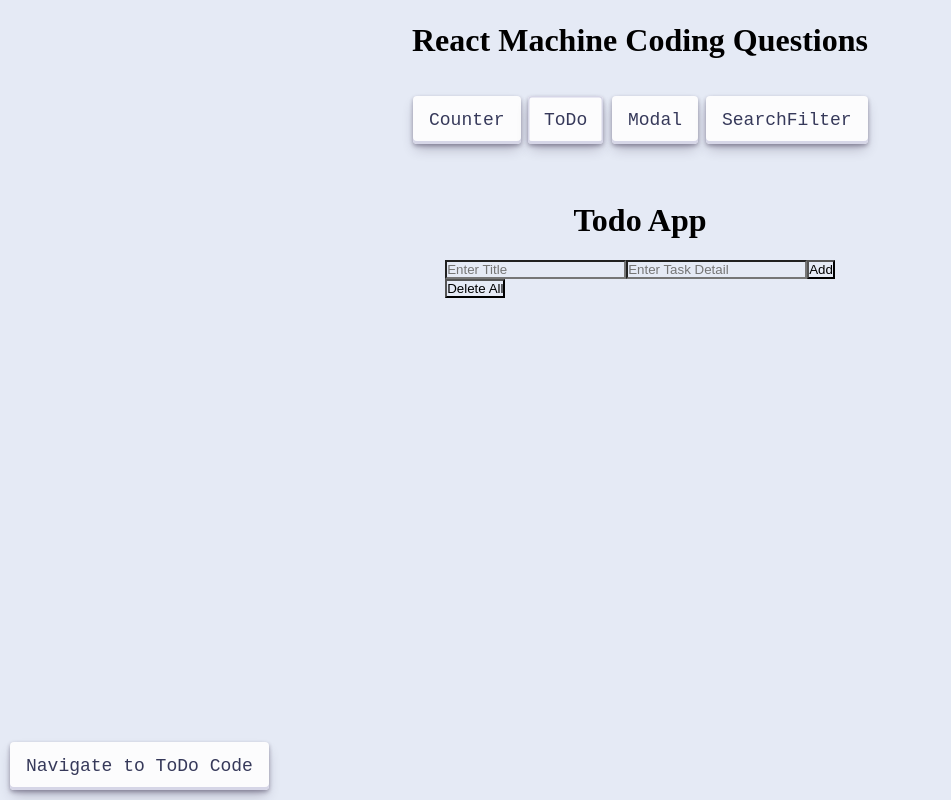
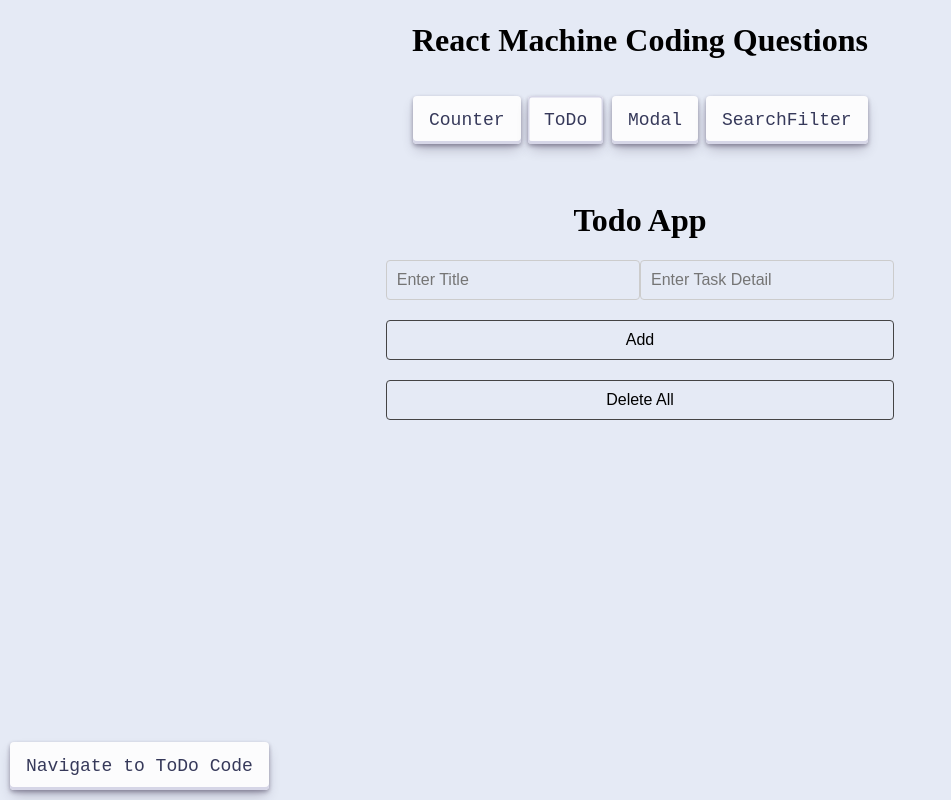
Before and after one commit to Shubham6865/react-machine-coding-practice, a React (Create React App) app: page / in a window 1280 px wide. Both pictures are taken after a click on the button "ToDo". Shown: the whole page, without its empty margins (0-951 px from the left). Built offline with nearby package versions, Linux system fonts and the light colour scheme.

Commit message:
searchfilter

```diff
--- a/src/SearchFilter/SearchFilter.jsx
+++ b/src/SearchFilter/SearchFilter.jsx
@@ -1,5 +1,5 @@
 import React, { useState, useMemo } from "react";
-import "./SearchFilter.css"; // Import the CSS file
+import "./SearchFilter.css";
 
 const SearchFilter = () => {
   const items = [
@@ -19,6 +19,7 @@ const SearchFilter = () => {
   // const filteredItems = items.filter((item) =>
   //   item.toLowerCase().includes(query.toLowerCase())
   // );
+
 
   const filteredItems = useMemo(() => {
     return items.filter((item) =>
--- a/src/ToDo/ToDo.jsx
+++ b/src/ToDo/ToDo.jsx
@@ -1,5 +1,5 @@
 import { useState } from "react";
-
+import './todo.css'
 const Todo = () => {
 
   const [tasks, setTasks] = useState([]);
@@ -33,20 +33,23 @@ const Todo = () => {
       <h1 className="title">Todo App</h1>
 
       <div>
-        <input type="text" placeholder="Enter Title" value={taskTitle} onChange={(e) => setTaskTitle(e.target.value)} />
-        <input type="text" placeholder="Enter Task Detail" value={taskDetail} onChange={(e) => setTaskDetail(e.target.value)} />
-        <button onClick={handleAdd}>Add</button>
+        <input type="text" className="inputtab" placeholder="Enter Title" value={taskTitle} onChange={(e) => setTaskTitle(e.target.value)} />
+        <input type="text" className="inputtab" placeholder="Enter Task Detail" value={taskDetail} onChange={(e) => setTaskDetail(e.target.value)} />
+        <button className="btn" onClick={handleAdd}>Add</button>
       </div>
-      <div><button onClick={() => handelDeleteAll()}>
+      <div><button className="btn" onClick={() => handelDeleteAll()}>
         Delete All
       </button>
       </div>
       <ul>
         {tasks.map((task) => (
-          <li key={task.id}>
-            <h3>{task.Title}</h3>
-            <h3>{task.Detail}</h3>
-            <button onClick={() => handleDelete(task.id)}>Delete</button>
+          <li key={task.id} >
+            <div style={{ display: 'flex', justifyContent: 'space-around' }}>
+              <h3>{task.Title}</h3>
+              <h3>{task.Detail}</h3>
+            </div>
+
+            <button onClick={() => handleDelete(task.id)} className="btn" >Delete</button>
 
           </li>
         ))}
--- a/src/ToDo/todo.css
+++ b/src/ToDo/todo.css
@@ -6,3 +6,21 @@
   display: grid;
   grid-template-columns: repeat(2, 1fr);
 }
+
+.inputtab {
+  width: 50%;
+  padding: 10px;
+  margin-bottom: 20px;
+  border: 1px solid #ccc;
+  border-radius: 4px;
+  font-size: 16px;
+}
+
+.btn {
+  width: 100%;
+  padding: 10px;
+  margin-bottom: 20px;
+  border: 1px solid #444444;
+  border-radius: 4px;
+  font-size: 16px;
+}
```
